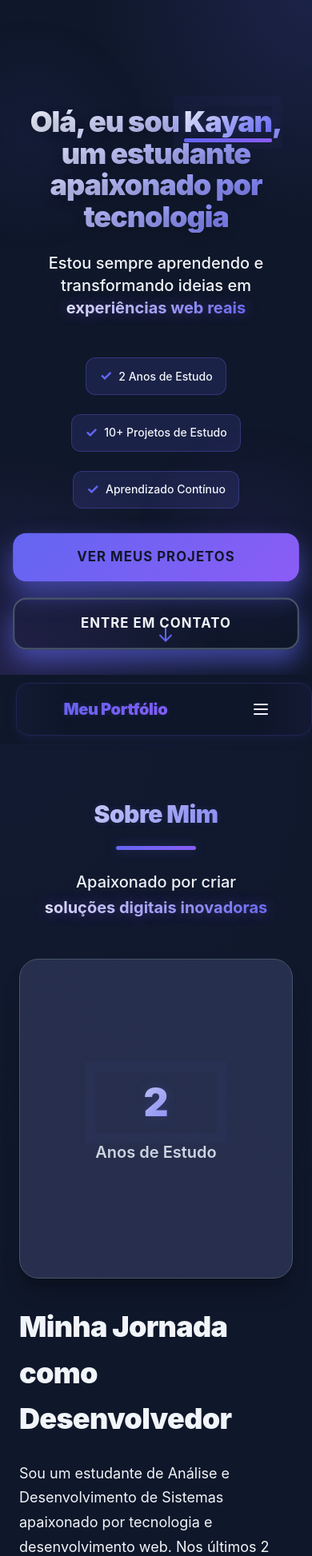
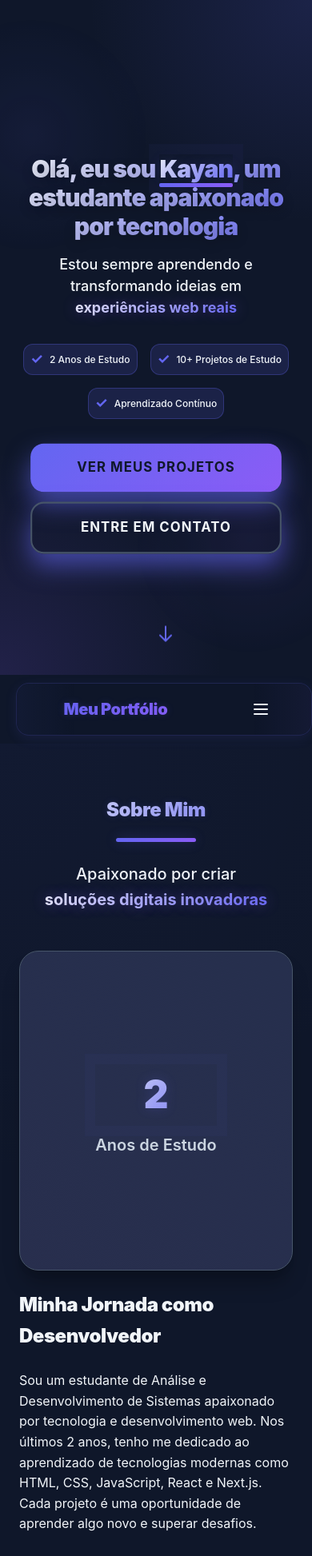
Before and after one commit to kayanmatta/Portfolio-free, a React (Vite) app: page / in a window 390 px wide. Shown: the top 1946 px of the page at 80% size. Built offline with nearby package versions, Linux system fonts and the light colour scheme.

Commit message:
Melhora significativamente o design mobile do portfólio com ajustes de tipografia, espaçamento e layout

```diff
--- a/src/styles/main.css
+++ b/src/styles/main.css
@@ -1537,35 +1537,66 @@ textarea.form-control:focus {
   }
 
   .hero-title {
-    font-size: var(--font-size-6xl);
+    font-size: var(--font-size-5xl);
+  }
+
+  .section-title {
+    font-size: var(--font-size-4xl);
+  }
+
+  .about-text-title {
+    font-size: var(--font-size-3xl);
+  }
+
+  .service-title {
+    font-size: var(--font-size-2xl);
+  }
+
+  .project-title {
+    font-size: var(--font-size-2xl);
   }
 }
 
 @media (max-width: 768px) {
   .hero-title {
-    font-size: var(--font-size-5xl);
+    font-size: var(--font-size-4xl);
+    line-height: 1.2;
+    margin-bottom: var(--spacing-md);
   }
 
   .hero-subtitle {
-    font-size: var(--font-size-xl);
+    font-size: var(--font-size-lg);
+    line-height: 1.5;
+    margin-bottom: var(--spacing-xl);
   }
 
   .section-title {
-    font-size: var(--font-size-4xl);
+    font-size: var(--font-size-3xl);
   }
 
   .btn {
     padding: var(--spacing-md) var(--spacing-lg);
+    width: 100%;
+    max-width: 300px;
   }
 
   .hero-buttons {
     flex-direction: column;
     align-items: center;
-  }
-
-  .btn {
-    width: 100%;
-    max-width: 350px;
+    gap: var(--spacing-md);
+  }
+
+  .hero-features {
+    gap: var(--spacing-md);
+    margin-top: var(--spacing-lg);
+  }
+
+  .feature-badge {
+    padding: var(--spacing-xs) var(--spacing-sm);
+  }
+
+  .feature-text {
+    font-size: var(--font-size-xs);
   }
 
   /* Corrige o problema de visibilidade de texto no mobile */
@@ -1611,6 +1642,16 @@ textarea.form-control:focus {
     background-clip: text !important;
   }
 
+  /* Simplifica o design da seção Hero para mobile */
+  .hero {
+    padding-top: 80px;
+    padding-bottom: 40px;
+  }
+
+  .hero-content {
+    padding: 0 calc(var(--container-padding) - 10px);
+  }
+
   /* Garante fundo escuro consistente no mobile */
   body,
   .hero,
@@ -1635,21 +1676,21 @@ textarea.form-control:focus {
   }
 
   .hero-title {
-    font-size: var(--font-size-4xl);
+    font-size: var(--font-size-3xl);
   }
 
   /* Corrige problemas de layout em telas pequenas */
   .about-content,
   .contact-container {
     grid-template-columns: 1fr;
-    gap: var(--spacing-xl);
+    gap: var(--spacing-lg);
   }
 
   .portfolio-grid,
   .services-grid,
   .testimonials-grid {
     grid-template-columns: 1fr;
-    gap: var(--spacing-xl);
+    gap: var(--spacing-lg);
   }
 
   .project-card,
@@ -1671,7 +1712,43 @@ textarea.form-control:focus {
 
   /* Ajusta o título da seção para telas pequenas */
   .section-title {
-    font-size: var(--font-size-3xl);
+    font-size: var(--font-size-2xl);
+  }
+
+  /* Melhora o design da seção About para mobile */
+  .about-text-title {
+    font-size: var(--font-size-2xl);
+  }
+
+  .about-text-paragraph {
+    font-size: var(--font-size-base);
+    line-height: 1.6;
+  }
+
+  .features {
+    gap: var(--spacing-md);
+  }
+
+  .feature {
+    padding: var(--spacing-xs) var(--spacing-sm);
+    font-size: var(--font-size-sm);
+  }
+
+  /* Melhora o design da seção Services para mobile */
+  .service-card {
+    padding: var(--spacing-xl);
+  }
+
+  .service-title {
+    font-size: var(--font-size-xl);
+  }
+
+  .service-description {
+    font-size: var(--font-size-base);
+  }
+
+  .service-list li {
+    margin-bottom: var(--spacing-sm);
   }
 
   /* Corrige gradientes em telas muito pequenas */
@@ -1793,6 +1870,54 @@ body::-webkit-scrollbar-thumb:hover {
     background: rgba(30, 41, 59, 0.9) !important;
     border: 1px solid rgba(99, 102, 241, 0.3) !important;
   }
+
+  /* Melhora o design da seção Portfolio para mobile */
+  .project-title {
+    font-size: var(--font-size-lg);
+  }
+
+  .project-description {
+    font-size: var(--font-size-sm);
+  }
+
+  .project-image {
+    height: 200px;
+  }
+
+  .tag {
+    padding: var(--spacing-xs) var(--spacing-sm);
+    font-size: var(--font-size-xs);
+  }
+
+  /* Melhora o design da seção Contact para mobile */
+  .contact-item {
+    margin-bottom: var(--spacing-lg);
+  }
+
+  .contact-details h4 {
+    font-size: var(--font-size-base);
+  }
+
+  .contact-details p {
+    font-size: var(--font-size-sm);
+  }
+
+  .social-title {
+    font-size: var(--font-size-base);
+  }
+
+  .social-links {
+    gap: var(--spacing-md);
+  }
+
+  .form-control {
+    padding: var(--spacing-sm);
+    font-size: var(--font-size-sm);
+  }
+
+  textarea.form-control {
+    min-height: 120px;
+  }
 }
 
 /* =========================================================================
--- a/src/styles/navbar.css
+++ b/src/styles/navbar.css
@@ -503,7 +503,17 @@
   }
 
   .mobile-menu {
-    padding: var(--spacing-md);
+    padding: var(--spacing-sm);
+  }
+
+  .mobile-nav-link {
+    padding: var(--spacing-sm);
+    font-size: var(--font-size-base);
+  }
+
+  .mobile-cta {
+    padding: var(--spacing-sm);
+    font-size: var(--font-size-sm);
   }
 
   /* Garante contraste adequado em telas pequenas */
@@ -512,4 +522,13 @@
   .navbar-brand {
     color: var(--text-light) !important;
   }
+
+  /* Melhora o design do menu mobile */
+  .mobile-menu {
+    border-radius: 0 0 var(--border-radius) var(--border-radius);
+  }
+
+  .mobile-nav-item {
+    margin-bottom: var(--spacing-xs);
+  }
 }
```
